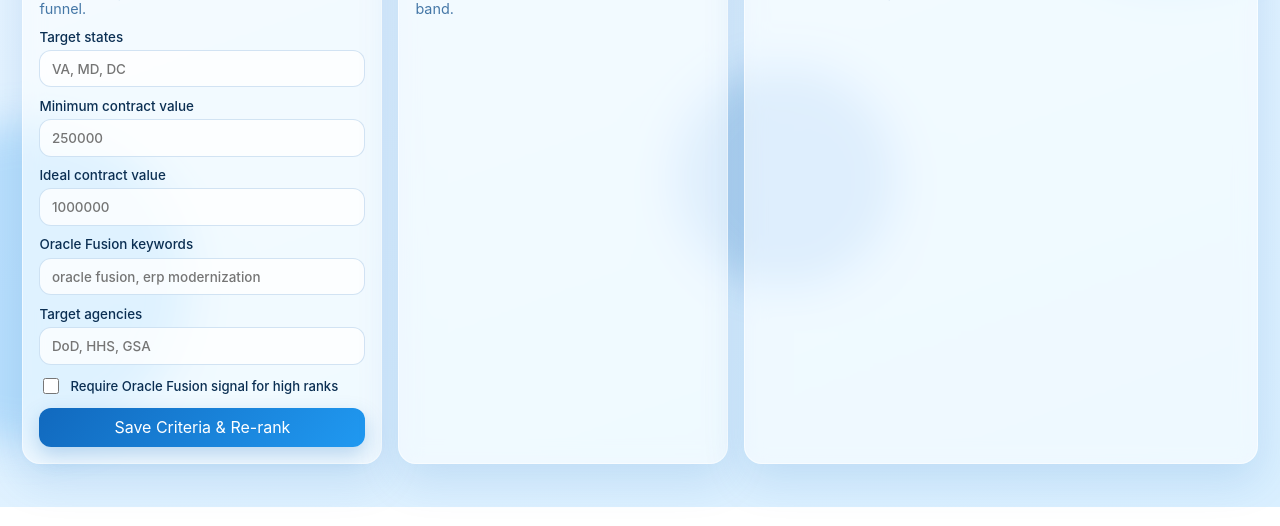
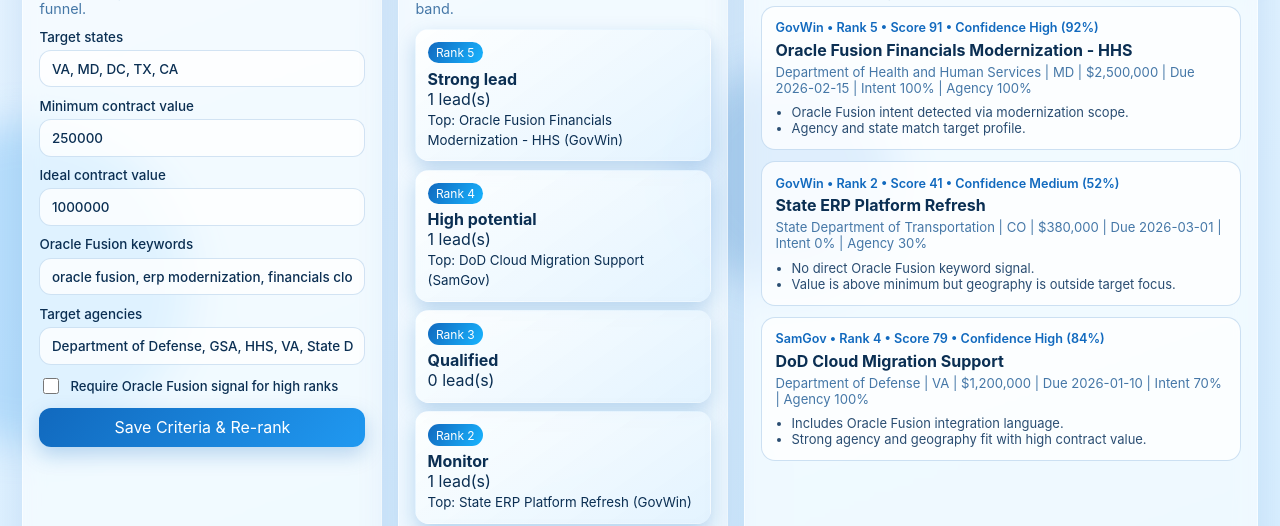
Before and after one commit to junior-requiem/Concept-v4, a website: page public/index.html in a window 1280 px wide. Shown: the part 293-819 px from the top of the page. Drawn offline with Linux system fonts and the light colour scheme; no server answers.

Commit message:
Fix GitHub Pages deployment and add static fallback mode

```diff
--- a/public/app.js
+++ b/public/app.js
@@ -6,6 +6,7 @@ const resetButton = document.querySelector('#reset-filter');
 const criteriaForm = document.querySelector('#criteria-form');
 
 let selectedRank = null;
+let dataMode = 'api';
 
 const rankLabels = {
   1: 'Not likely',
@@ -15,10 +16,89 @@ const rankLabels = {
   5: 'Strong lead',
 };
 
-async function fetchJSON(url, options = {}) {
-  const response = await fetch(url, options);
-  if (!response.ok) throw new Error(`Request failed: ${response.status}`);
-  return response.json();
+const defaultCriteria = {
+  targetStates: ['VA', 'MD', 'DC', 'TX', 'CA'],
+  minContractValue: 250000,
+  idealContractValue: 1000000,
+  oracleFusionKeywords: ['oracle fusion', 'erp modernization', 'financials cloud'],
+  targetAgencies: ['Department of Defense', 'GSA', 'HHS', 'VA', 'State Department'],
+  mustHaveOracleFusionSignal: false,
+};
+
+const defaultLeads = [
+  {
+    id: 1,
+    source: 'GovWin',
+    title: 'Oracle Fusion Financials Modernization - HHS',
+    agency: 'Department of Health and Human Services',
+    state: 'MD',
+    contractValue: 2500000,
+    dueDate: '2026-02-15',
+    score: 91,
+    rank: 5,
+    confidence: 'High',
+    confidenceScore: 92,
+    fitBreakdown: { oracleIntent: 100, agency: 100 },
+    notes: ['Oracle Fusion intent detected via modernization scope.', 'Agency and state match target profile.'],
+  },
+  {
+    id: 2,
+    source: 'GovWin',
+    title: 'State ERP Platform Refresh',
+    agency: 'State Department of Transportation',
+    state: 'CO',
+    contractValue: 380000,
+    dueDate: '2026-03-01',
+    score: 41,
+    rank: 2,
+    confidence: 'Medium',
+    confidenceScore: 52,
+    fitBreakdown: { oracleIntent: 0, agency: 30 },
+    notes: ['No direct Oracle Fusion keyword signal.', 'Value is above minimum but geography is outside target focus.'],
+  },
+  {
+    id: 3,
+    source: 'SamGov',
+    title: 'DoD Cloud Migration Support',
+    agency: 'Department of Defense',
+    state: 'VA',
+    contractValue: 1200000,
+    dueDate: '2026-01-10',
+    score: 79,
+    rank: 4,
+    confidence: 'High',
+    confidenceScore: 84,
+    fitBreakdown: { oracleIntent: 70, agency: 100 },
+    notes: ['Includes Oracle Fusion integration language.', 'Strong agency and geography fit with high contract value.'],
+  },
+];
+
+const DEMO_CRITERIA_KEY = 'concept-v4-demo-criteria';
+const DEMO_LEADS_KEY = 'concept-v4-demo-leads';
+
+function getStoredJSON(key, fallback) {
+  try {
+    const raw = localStorage.getItem(key);
+    return raw ? JSON.parse(raw) : fallback;
+  } catch {
+    return fallback;
+  }
+}
+
+function setStoredJSON(key, value) {
+  localStorage.setItem(key, JSON.stringify(value));
+}
+
+function getDemoCriteria() {
+  return getStoredJSON(DEMO_CRITERIA_KEY, defaultCriteria);
+}
+
+function getDemoLeads() {
+  return getStoredJSON(DEMO_LEADS_KEY, defaultLeads);
+}
+
+function saveDemoCriteria(criteria) {
+  setStoredJSON(DEMO_CRITERIA_KEY, criteria);
 }
 
 function toCSV(items) {
@@ -32,11 +112,75 @@ function fromCSV(value) {
     .filter(Boolean);
 }
 
+function apiPath(path) {
+  return `api${path}`;
+}
+
+async function fetchJSON(url, options = {}) {
+  const response = await fetch(url, options);
+  if (!response.ok) throw new Error(`Request failed: ${response.status}`);
+  return response.json();
+}
+
+async function requestData(path, options = {}) {
+  if (dataMode === 'demo') {
+    return demoRequest(path, options);
+  }
+
+  try {
+    return await fetchJSON(apiPath(path), options);
+  } catch (error) {
+    dataMode = 'demo';
+    return demoRequest(path, options);
+  }
+}
+
+async function demoRequest(path, options = {}) {
+  const method = (options.method || 'GET').toUpperCase();
+  const leads = getDemoLeads();
+
+  if (path === '/criteria' && method === 'GET') {
+    return getDemoCriteria();
+  }
+
+  if (path === '/criteria' && method === 'PUT') {
+    const body = options.body ? JSON.parse(options.body) : {};
+    const updated = {
+      ...getDemoCriteria(),
+      ...body,
+    };
+    saveDemoCriteria(updated);
+    return { ok: true, criteria: updated };
+  }
+
+  if (path.startsWith('/leads') && method === 'GET') {
+    const query = path.split('?')[1];
+    const rank = query ? Number(new URLSearchParams(query).get('rank')) : null;
+    const filtered = rank ? leads.filter((lead) => lead.rank === rank) : leads;
+    return { leads: filtered };
+  }
+
+  if (path === '/funnel' && method === 'GET') {
+    return [1, 2, 3, 4, 5].map((rank) => {
+      const bucket = leads.filter((lead) => lead.rank === rank);
+      const topLead = bucket.sort((a, b) => b.score - a.score)[0] || null;
+      return {
+        rank,
+        label: rankLabels[rank],
+        count: bucket.length,
+        topLead,
+      };
+    });
+  }
+
+  throw new Error(`Unsupported demo route: ${method} ${path}`);
+}
+
 async function loadCriteria() {
-  const criteria = await fetchJSON('/api/criteria');
+  const criteria = await requestData('/criteria');
   criteriaForm.targetStates.value = toCSV(criteria.targetStates);
   criteriaForm.minContractValue.value = criteria.minContractValue;
-  criteriaForm.idealContractValue.value = criteria.idealContractValue || "";
+  criteriaForm.idealContractValue.value = criteria.idealContractValue || '';
   criteriaForm.mustHaveOracleFusionSignal.checked = Boolean(criteria.mustHaveOracleFusionSignal);
   criteriaForm.oracleFusionKeywords.value = toCSV(criteria.oracleFusionKeywords);
   criteriaForm.targetAgencies.value = toCSV(criteria.targetAgencies);
@@ -69,13 +213,13 @@ function renderLeads(leads) {
 
 async function loadLeads() {
   const query = selectedRank ? `?rank=${selectedRank}` : '';
-  const data = await fetchJSON(`/api/leads${query}`);
+  const data = await requestData(`/leads${query}`);
   leadTitle.textContent = selectedRank ? `Rank ${selectedRank} • ${rankLabels[selectedRank]}` : 'All Leads';
   renderLeads(data.leads);
 }
 
 async function loadFunnel() {
-  const funnel = await fetchJSON('/api/funnel');
+  const funnel = await requestData('/funnel');
   funnelNode.innerHTML = '';
 
   funnel
@@ -110,7 +254,7 @@ criteriaForm.addEventListener('submit', async (event) => {
     targetAgencies: fromCSV(criteriaForm.targetAgencies.value),
     mustHaveOracleFusionSignal: criteriaForm.mustHaveOracleFusionSignal.checked,
   };
-  await fetchJSON('/api/criteria', {
+  await requestData('/criteria', {
     method: 'PUT',
     headers: { 'Content-Type': 'application/json' },
     body: JSON.stringify(payload),
--- a/public/index.html
+++ b/public/index.html
@@ -4,7 +4,7 @@
     <meta charset="UTF-8" />
     <meta name="viewport" content="width=device-width, initial-scale=1.0" />
     <title>Oracle Fusion Public Sector Lead Intelligence</title>
-    <link rel="stylesheet" href="/styles.css" />
+    <link rel="stylesheet" href="./styles.css" />
   </head>
   <body>
     <div class="bg-orb orb-1"></div>
@@ -86,6 +86,6 @@
       </article>
     </template>
 
-    <script src="/app.js"></script>
+    <script src="./app.js"></script>
   </body>
 </html>
```
Also changed, not shown: .github/workflows/deploy-pages.yml (added), README.md.
